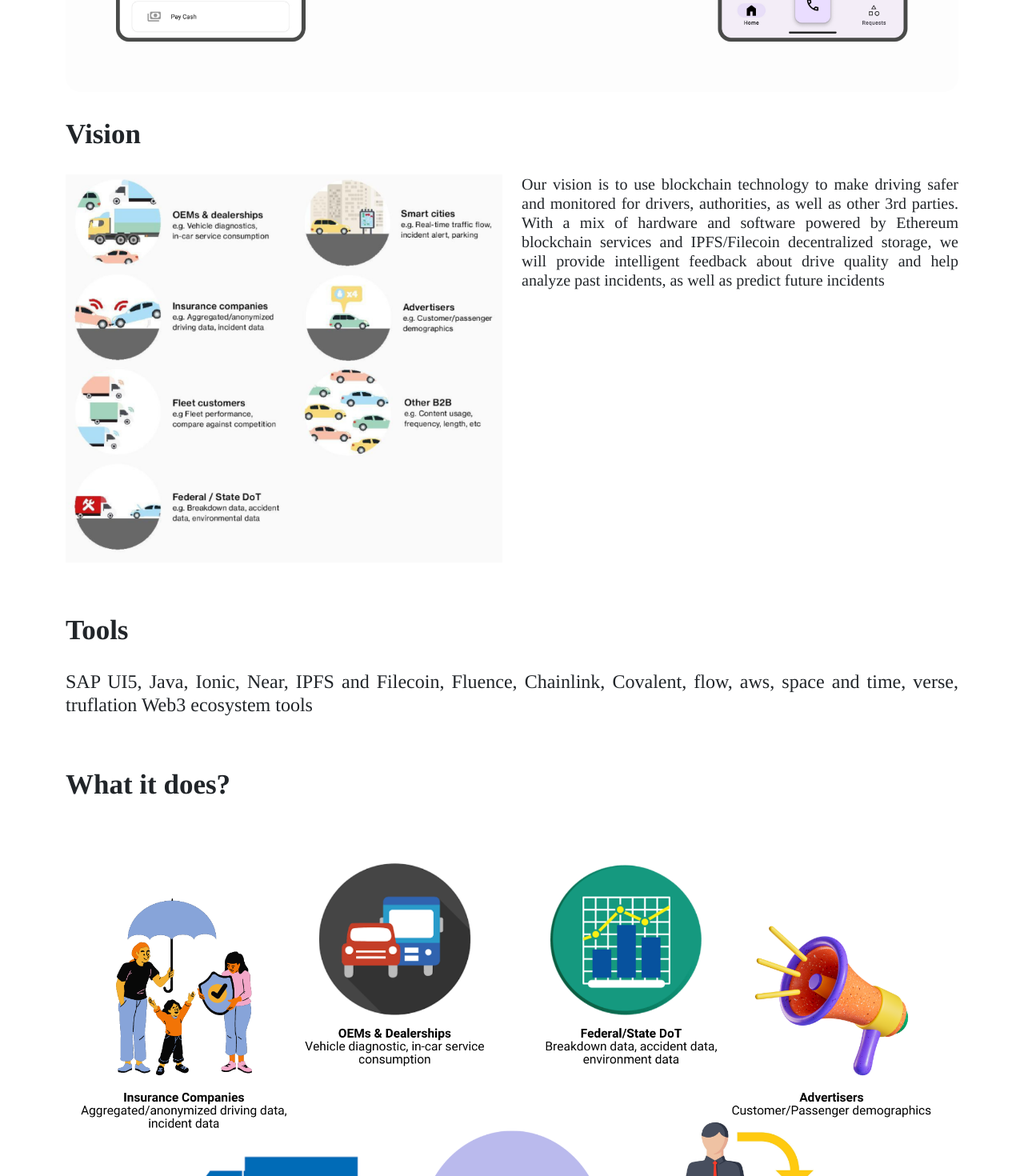
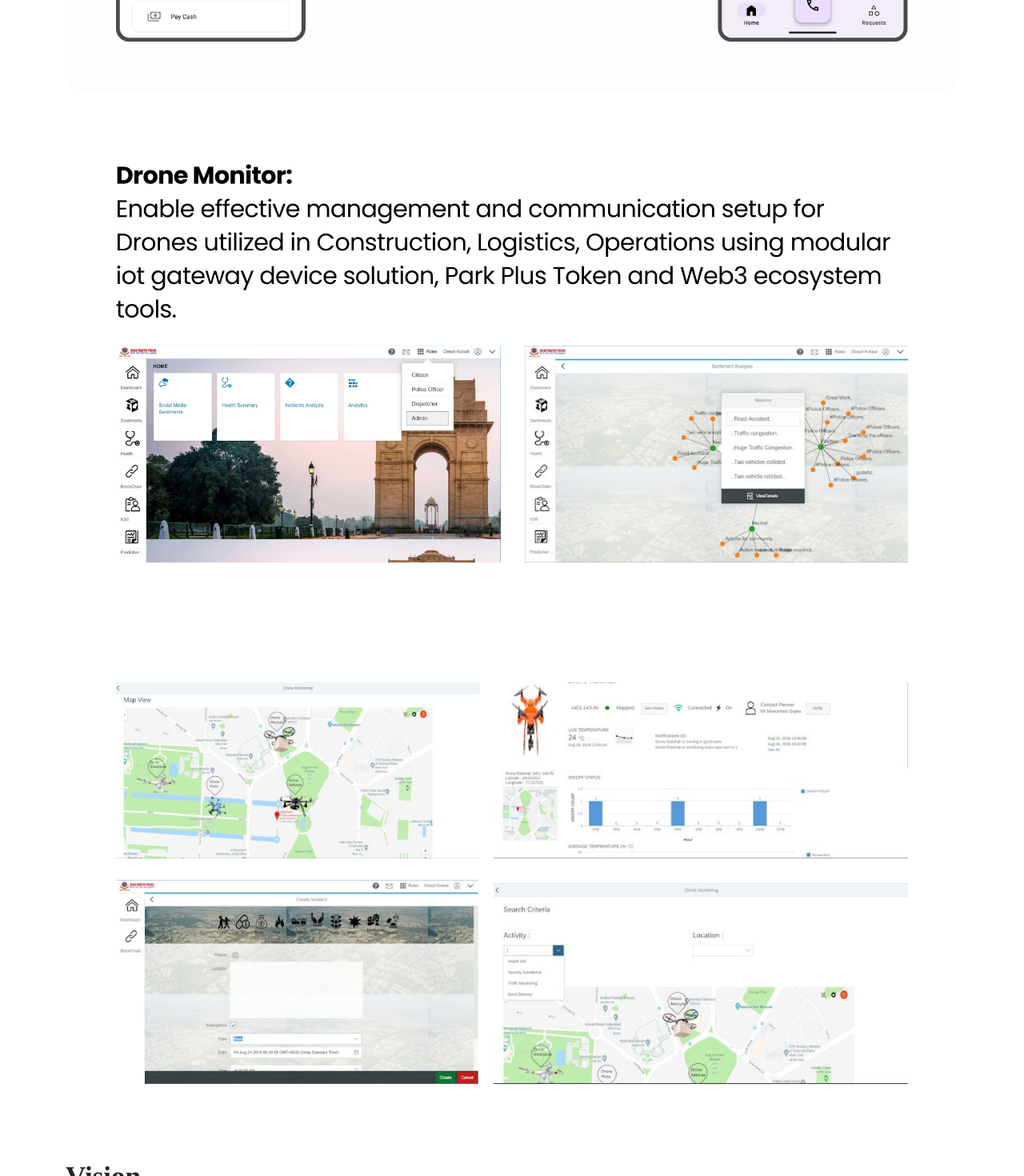
Before and after one commit to pradhuman-chhabra/Park-GHO-Family, a Next.js app: page /platform in a window 1280 px wide. Shown: the part 6740-8210 px from the top of the page at 80% size. Built offline with nearby package versions, Linux system fonts and the light colour scheme.

Commit message:
added drone monitor

```diff
--- a/src/pages/index.js
+++ b/src/pages/index.js
@@ -171,6 +171,12 @@ export default function Home() {
               style={{ width: "100%", borderRadius: "20px" }}
             />
           </Col>
+          <Col className="bot-marg" md="12" lg="12">
+            <img
+              src="/img/drone.png"
+              style={{ width: "100%", borderRadius: "20px" }}
+            />
+          </Col>
         </Container>
 
         <Container>
--- a/src/pages/platform.js
+++ b/src/pages/platform.js
@@ -83,6 +83,22 @@ export default function Home() {
           <Col className="bot-marg" md="12" lg="12">
             <img
               src="/img/roadguardinfo.png"
+              style={{ width: "100%", borderRadius: "20px" }}
+            />
+          </Col>
+        </Container>
+
+         {/* drone monitor assistance */}
+         <Container>
+          <Col className="bot-marg" md="12" lg="12">
+            <img
+              src="/img/drone.png"
+              style={{ width: "100%", borderRadius: "20px" }}
+            />
+          </Col>
+          <Col className="bot-marg" md="12" lg="12">
+            <img
+              src="/img/drone2.png"
               style={{ width: "100%", borderRadius: "20px" }}
             />
           </Col>
```
Also changed, not shown: public/img/drone.png (added), public/img/drone2.png (added).
